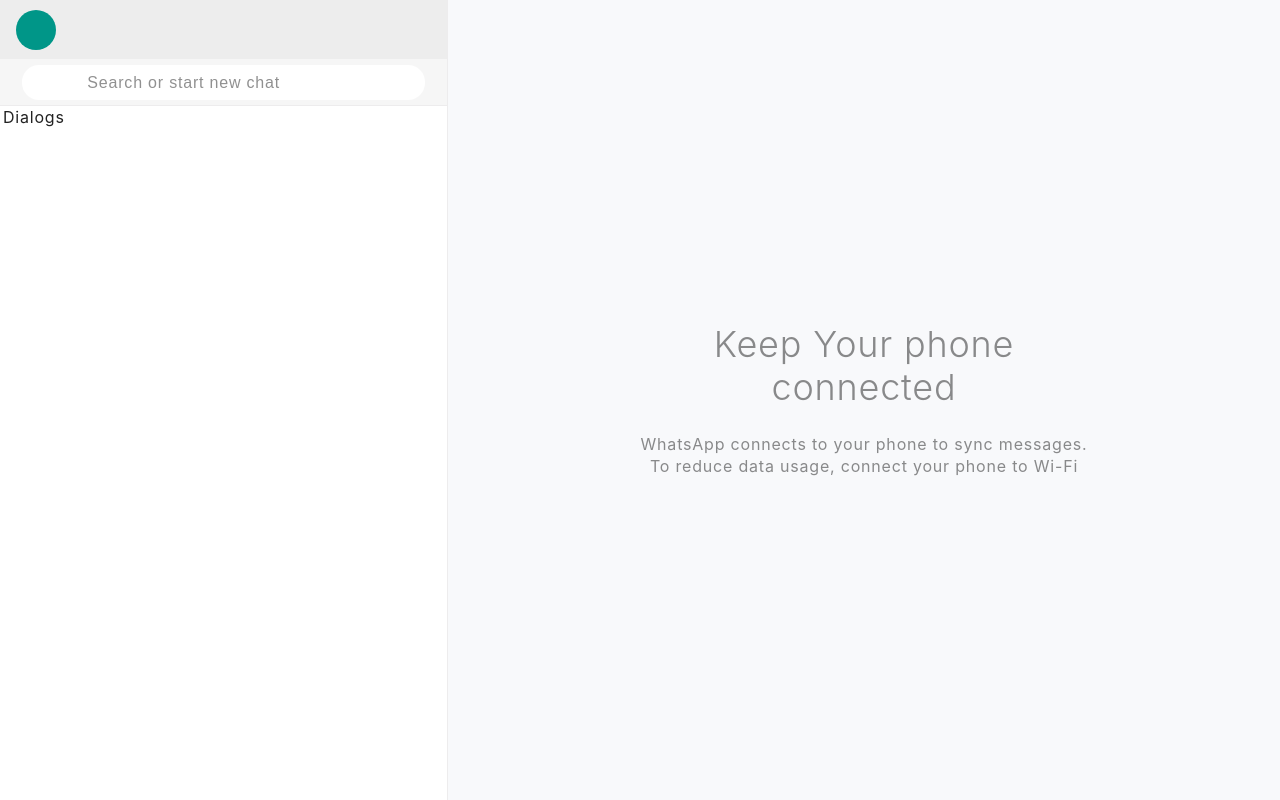
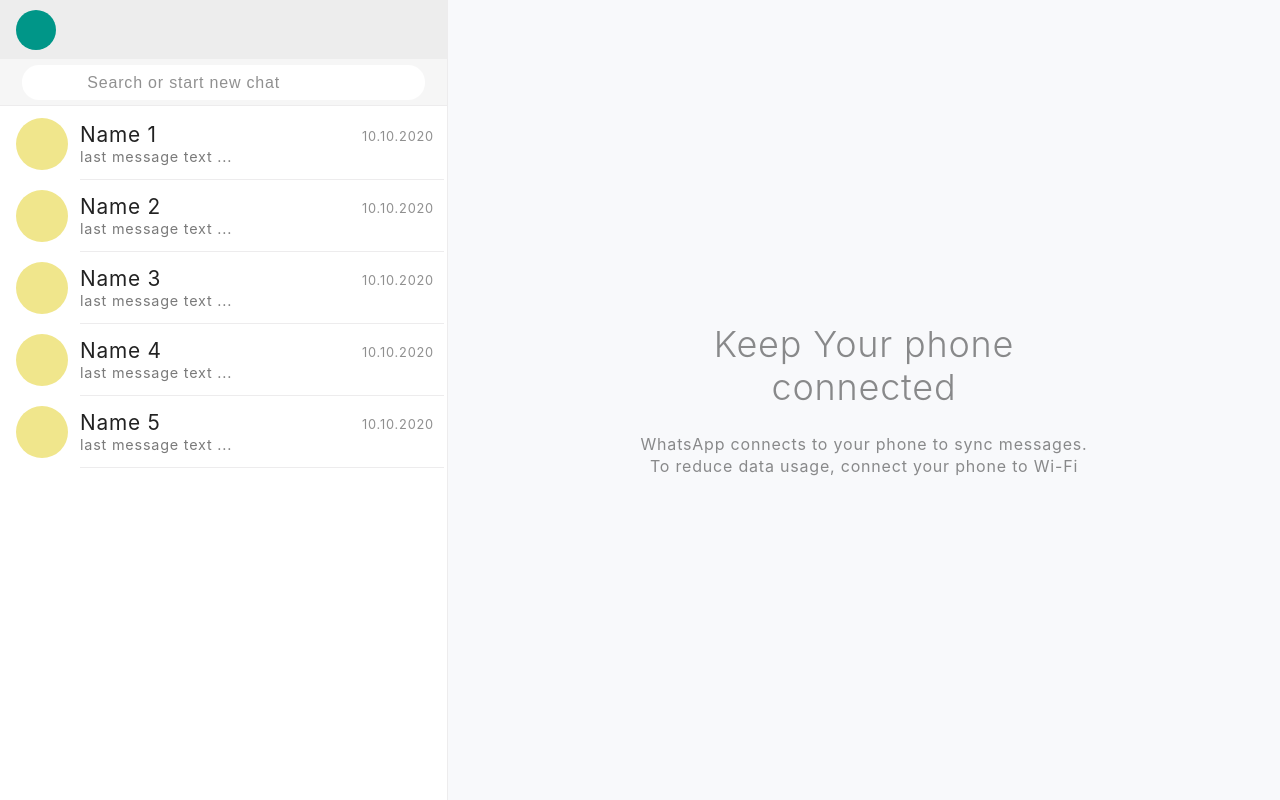
Before and after one commit to yygthb/whatsApp-demo, a React (Create React App) app: page / in a window 1280 px wide. Built offline with nearby package versions, Linux system fonts and the light colour scheme.

Commit message:
dialogs useState from App to Sidebar using props

```diff
--- a/src/App.js
+++ b/src/App.js
@@ -1,16 +1,35 @@
-import React from 'react';
+import React, {useState} from 'react';
 import './App.css';
 import MainPage from './components/MainPage'
 
+function createDialogs (num) {
+  const arr = []
+  for (let i = 1; i <= num; i++) {
+    arr.push(
+      {
+        userId: i,
+        userName: `Name ${i}`
+      }
+    )
+  }
+  return arr
+}
+
 function App() {
+
+  // const [dialogs, setDialog] = useState([
+  //   {userId: 1, userName: `Name 1`},
+  //   {userId: 2, userName: `Name 2`},
+  //   {userId: 3, userName: `Name 3`},
+  // ])
+  const [dialogs, setDialog] = useState(createDialogs(5))
+
   return (
-    <>
-      <div className="page__background">
-        <span></span>
-        <span></span>
-        <MainPage />
-      </div>
-    </>
+    <div className="page__background">
+      <span></span>
+      <span></span>
+      <MainPage dialogs={dialogs}/>
+    </div>
   )
 }
 
--- a/src/components/MainPage.js
+++ b/src/components/MainPage.js
@@ -4,10 +4,10 @@
 import Content from './Content/Content'
 import Sidebar from './Sidebar/Sidebar'
 
-const MainPage = () => {
+const MainPage = (props) => {
   return (
     <div className="page__wrap">
-      <Sidebar />
+      <Sidebar dialogs={props.dialogs}/>
       <Content />
     </div>
   )
--- /dev/null
+++ b/src/components/Sidebar/Dialogs/Dialog/Dialog.css
@@ -0,0 +1,52 @@
+.dialog__wrap {
+  height: 72px;
+  width: 100%;
+  padding-top: 10px;
+  padding-bottom: 10px;
+
+  display: flex;
+  position: relative;
+}
+
+.contact__logo {
+  width: 52px;
+  height: 52px;
+  border-radius: 50%;
+  margin: 0 15px 0 13px;
+  background-color: khaki;
+}
+
+.contact__info {
+  display: flex;
+  flex-direction: column;
+  height: 62px;
+
+  position: absolute;
+  left: 77px;
+  right: 0;
+  padding-top: 5px;
+
+  border-bottom: 1px solid var(--sidebar-border-color);
+}
+
+.contact__info_header {
+  display: flex;
+  flex-direction: row;
+  justify-content: space-between;
+  align-items: flex-end;
+}
+
+.contact__userName {
+  font-size: 1.3rem;
+}
+
+.contact__lastmessage_date {
+  font-size: .8rem;
+  margin-bottom: 4px;
+  margin-right: 10px;
+  opacity: .5;
+}
+.contact__lastmessage_text {
+  font-size: .9rem;
+  opacity: .6;
+}
--- /dev/null
+++ b/src/components/Sidebar/Dialogs/Dialog/Dialog.js
@@ -0,0 +1,25 @@
+import React from 'react'
+
+import './Dialog.css'
+
+const Dialog = ({dialog}) => {
+
+  return (
+    <div className="dialog__wrap">
+      <div className="contact__logo"></div>
+      <div className="contact__info">
+        <div className="contact__info_header">
+          <h4 className="contact__userName">
+            {dialog.userName}
+          </h4>
+          <div className="contact__lastmessage_date">10.10.2020</div>
+        </div>
+        <p className="contact__lastmessage_text">
+          last message text ...
+        </p>
+      </div>
+    </div>
+  )
+}
+
+export default Dialog
--- a/src/components/Sidebar/Dialogs/Dialogs.js
+++ b/src/components/Sidebar/Dialogs/Dialogs.js
@@ -1,12 +1,23 @@
 import React from 'react'
+import Dialog from './Dialog/Dialog'
 
 import './Dialogs.css'
 
-const Dialogs = () => {
+const Dialogs = ({dialogs}) => {
+
+  console.log('dialogs: ', dialogs)
 
   return (
     <ul className="dialogs__wrap">
-      Dialogs
+      {
+        dialogs.map((dialog, index) => {
+          return (
+            <li key={index}>
+              <Dialog dialog={dialog}/>
+            </li>
+          )
+        })
+      }
     </ul>
   )
 }
--- a/src/components/Sidebar/Sidebar.js
+++ b/src/components/Sidebar/Sidebar.js
@@ -11,7 +11,7 @@
     <div className="sidebar">
       <Header />
       <SearchField />
-      <Dialogs />
+      <Dialogs dialogs={props.dialogs}/>
     </div>
   )
 }
```
